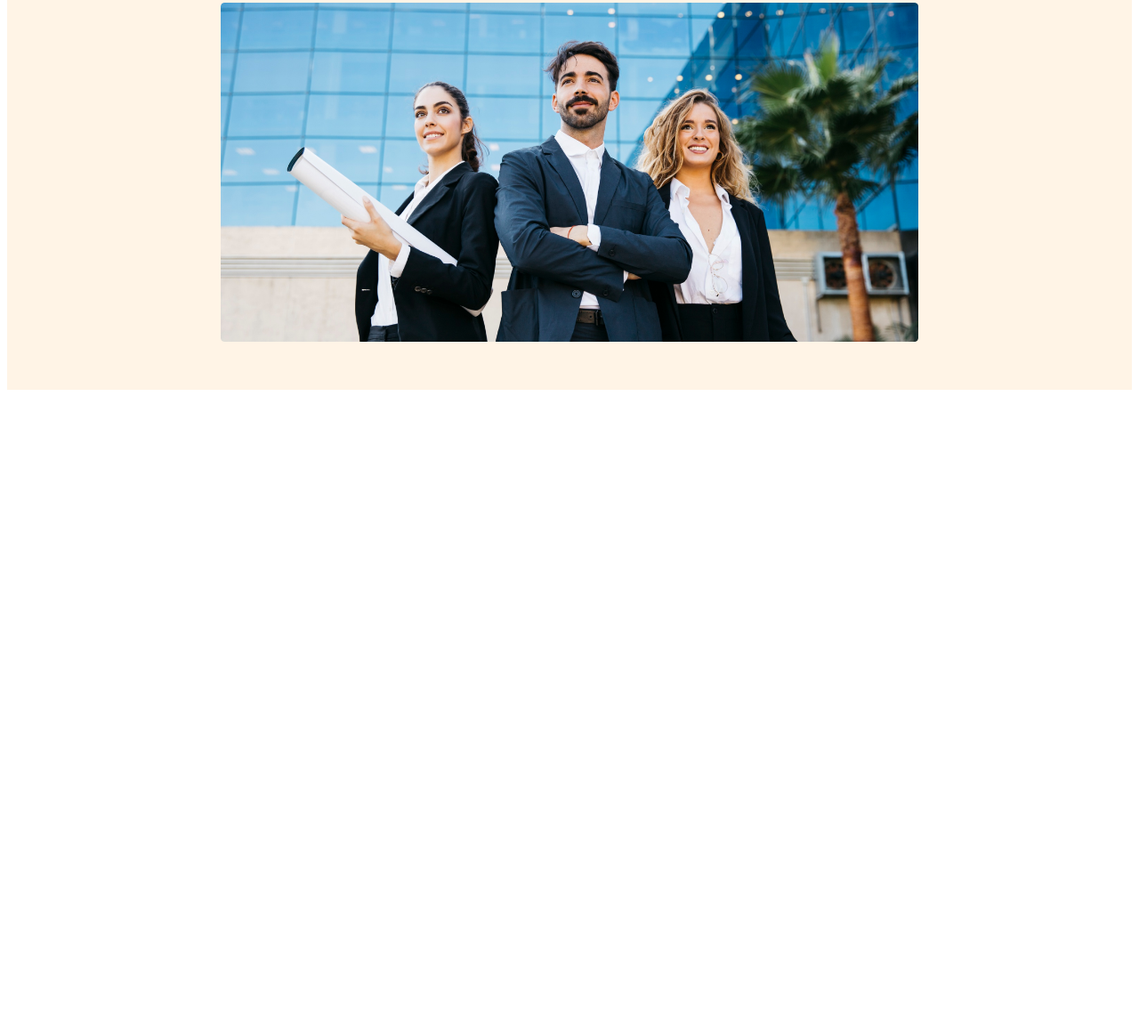
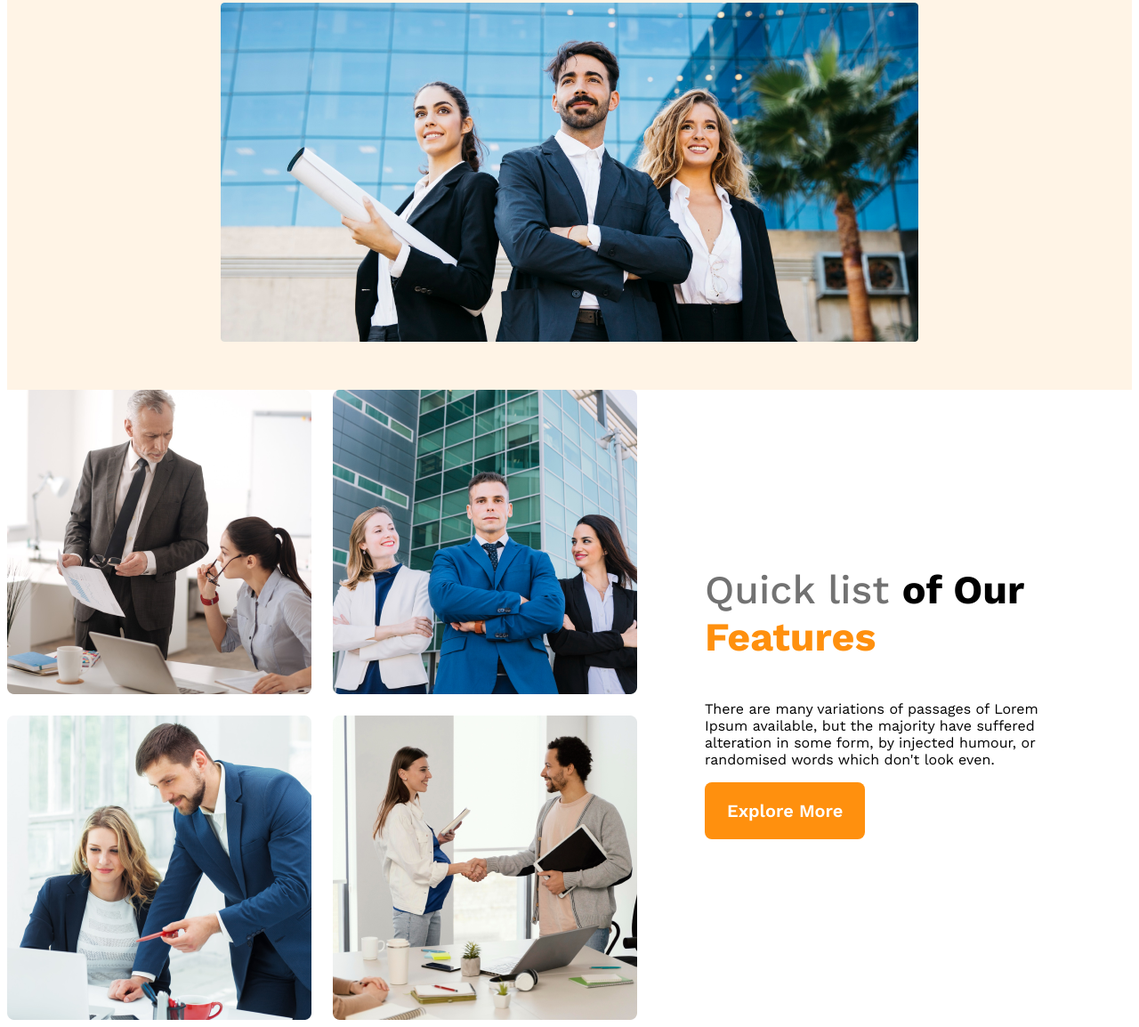
Before and after one commit to milon515437/g3-architect, a plain HTML site: page index.html in a window 1280 px wide. Shown: the part 603-1757 px from the top of the page at 89% size. Before the commit the page ends 1049 px from the top, so only its background shows below. Drawn offline with nearby package versions, Linux system fonts and the light colour scheme.

Commit message:
feature section

```diff
--- a/architects.html
+++ b/index.html
@@ -5,10 +5,11 @@
     <meta charset="UTF-8">
     <meta name="viewport" content="width=device-width, initial-scale=1.0">
     <title> G3 architect</title>
-    <link rel="stylesheet" href="architects.css">
+    <link rel="stylesheet" href="style.css">
 </head>
 
 <body>
+    <!-- header-start -->
     <header>
         <nav>
             <h3 class="nav-title">G3 Architects</h3>
@@ -35,8 +36,29 @@
             <img src="images/banner.png" alt="" srcset="">
         </div>
     </header>
+    <!-- header-end -->
     <main>
+        <!-- features section  -->
+        <Section class="teams-container">
+            <div class="teams-img-container">
+                <img src="images/team1.png" alt="" srcset="">
+                <img src="images/team2.png" alt="" srcset="">
+                <img src="./images/team3.png" alt="" srcset="">
+                <img src="./images/team4.png" alt="" srcset="">
 
+            </div>
+            <div class="teams-content">
+                <h3 class="teams-title"> <span class="quick-list ">Quick list </span> <span class="of-our">
+                        of Our
+                    </span> <span class="text-features">Features</span></h3>
+                <p class="title-description">There are many variations of passages of Lorem Ipsum available, but the
+                    majority have suffered alteration in some form, by injected humour, or randomised words which don't
+                    look even.</p>
+                <button class="btn-primary">
+                    Explore More
+                </button>
+            </div>
+        </Section>
     </main>
     <footer>
 
--- a/architects.css
+++ b/style.css
@@ -94,3 +94,38 @@ nav li a {
         flex-direction: column;
     }
 }
+/* Main-section */
+main{
+    max-width: 1440px;
+    margin:0 auto;
+
+}
+/* teams-container */
+.teams-container{
+    display: flex;
+    align-items: center;
+}
+.teams-img-container{
+    display: grid;
+    grid-template-columns: repeat(2, 1fr);
+    gap: 1.5rem;
+}
+.teams-content{
+    padding-right: 76px;
+    padding-left: 76px;
+}
+.teams-title{
+    font-size: 2.8rem;
+}
+.teams-title .quick-list{
+    color: var(--Dark-03, #727272);
+    font-weight: 500;
+}
+.teams-title.of-our{
+    color: var(--Dark-01, #131313);
+    font-weight: ;
+}
+.teams-title .text-features{
+    color: #FF900E;
+    font-weight: 700;
+}
```
